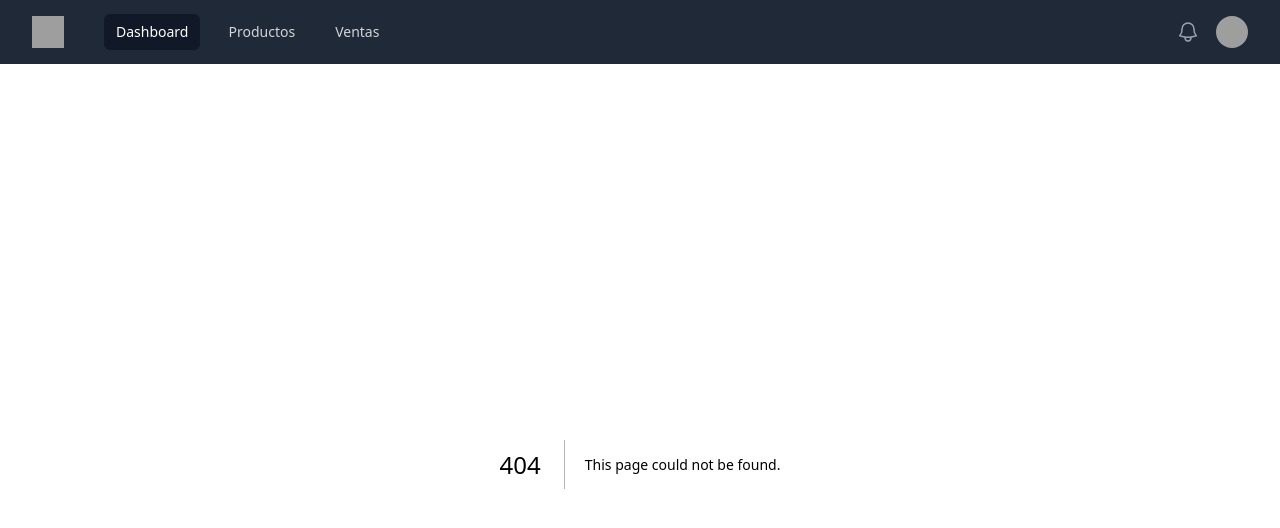
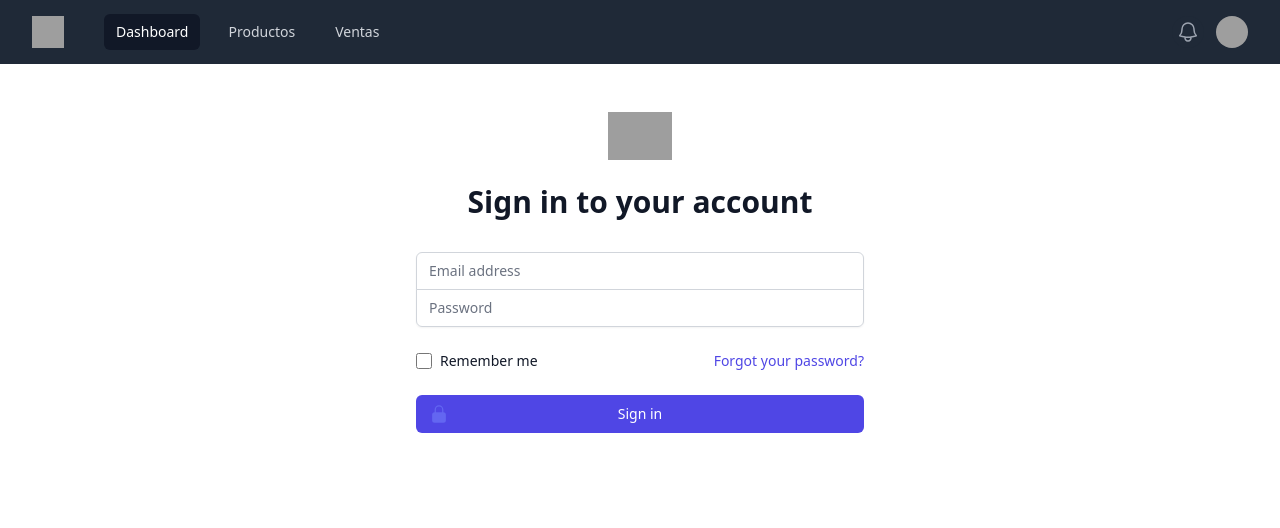
Before and after one commit to Johan-Palacios/react-shop-admin, a Next.js app: page /login in a window 1280 px wide. Before the commit this address had no page. Shown: the top 528 px of the page. Built offline with nearby package versions, Linux system fonts and the light colour scheme; grey boxes are pictures that could not be loaded.

Commit message:
Add Login Page

```diff
--- a/src/components/Header.jsx
+++ b/src/components/Header.jsx
@@ -2,7 +2,7 @@
 import { Fragment } from "react";
 import { Disclosure, Menu, Transition } from "@headlessui/react";
 import { BellIcon, Bars3Icon, XMarkIcon } from "@heroicons/react/24/outline";
-import { Image } from "next/image";
+import Link from "next/link";
 
 const userData = {
   name: "Tom Cook",
@@ -44,7 +44,7 @@ export default function Header() {
                   <div className="hidden md:block">
                     <div className="ml-10 flex items-baseline space-x-4">
                       {navigation.map((item) => (
-                        <a
+                        <Link
                           key={item.name}
                           href={item.href}
                           className={classNames(
@@ -56,7 +56,7 @@ export default function Header() {
                           aria-current={item.current ? "page" : undefined}
                         >
                           {item.name}
-                        </a>
+                        </Link>
                       ))}
                     </div>
                   </div>
@@ -149,7 +149,7 @@ export default function Header() {
               <div className="pt-4 pb-3 border-t border-gray-700">
                 <div className="flex items-center px-5">
                   <div className="flex-shrink-0">
-                    <Image
+                    <img
                       className="h-10 w-10 rounded-full"
                       src={userData.imageUrl}
                       alt=""
--- a/src/components/LoginPage.jsx
+++ b/src/components/LoginPage.jsx
@@ -1,28 +1,41 @@
-import { LockClosedIcon } from "@heroicons/react/solid";
+import { useRef } from "react";
+import Link from "next/link";
+import Image from "next/image";
+import { LockClosedIcon } from "@heroicons/react/24/solid";
 
 export default function LoginPage() {
+  const emailRef = useRef(null);
+  const passwordRef = useRef(null);
+  const submitHandler = (event) => {
+    event.preventDefault();
+    const email = emailRef.current.value;
+    const password = passwordRef.current.value;
+  };
+
   return (
     <>
       <div className="min-h-full flex items-center justify-center py-12 px-4 sm:px-6 lg:px-8">
         <div className="max-w-md w-full space-y-8">
           <div>
-            <img
+            <Image
               className="mx-auto h-12 w-auto"
               src="https://tailwindui.com/img/logos/workflow-mark-indigo-600.svg"
               alt="Workflow"
+              width={100}
+              height={100}
             />
             <h2 className="mt-6 text-center text-3xl font-extrabold text-gray-900">
               Sign in to your account
             </h2>
           </div>
-          <Form className="mt-8 space-y-6" action="#" method="POST">
+          <form className="mt-8 space-y-6" onSubmit={submitHandler}>
             <input type="hidden" name="remember" defaultValue="true" />
             <div className="rounded-md shadow-sm -space-y-px">
               <div>
                 <label htmlFor="email-address" className="sr-only">
                   Email address
                 </label>
-                <Field
+                <input
                   id="email-address"
                   name="email"
                   type="email"
@@ -30,13 +43,14 @@ export default function LoginPage() {
                   required
                   className="appearance-none rounded-none relative block w-full px-3 py-2 border border-gray-300 placeholder-gray-500 text-gray-900 rounded-t-md focus:outline-none focus:ring-indigo-500 focus:border-indigo-500 focus:z-10 sm:text-sm"
                   placeholder="Email address"
+                  ref={emailRef}
                 />
               </div>
               <div>
                 <label htmlFor="password" className="sr-only">
                   Password
                 </label>
-                <Field
+                <input
                   id="password"
                   name="password"
                   type="password"
@@ -44,6 +58,7 @@ export default function LoginPage() {
                   required
                   className="appearance-none rounded-none relative block w-full px-3 py-2 border border-gray-300 placeholder-gray-500 text-gray-900 rounded-b-md focus:outline-none focus:ring-indigo-500 focus:border-indigo-500 focus:z-10 sm:text-sm"
                   placeholder="Password"
+                  ref={passwordRef}
                 />
               </div>
             </div>
@@ -65,15 +80,14 @@ export default function LoginPage() {
               </div>
 
               <div className="text-sm">
-                <a
+                <Link
                   href="#"
                   className="font-medium text-indigo-600 hover:text-indigo-500"
                 >
                   Forgot your password?
-                </a>
+                </Link>
               </div>
             </div>
-
             <div>
               <button
                 type="submit"
@@ -88,7 +102,7 @@ export default function LoginPage() {
                 Sign in
               </button>
             </div>
-          </Form>
+          </form>
         </div>
       </div>
     </>
--- /dev/null
+++ b/src/pages/login.js
@@ -0,0 +1,5 @@
+import LoginPage from "@components/LoginPage";
+
+export default function Login() {
+  return <LoginPage />;
+}
```
